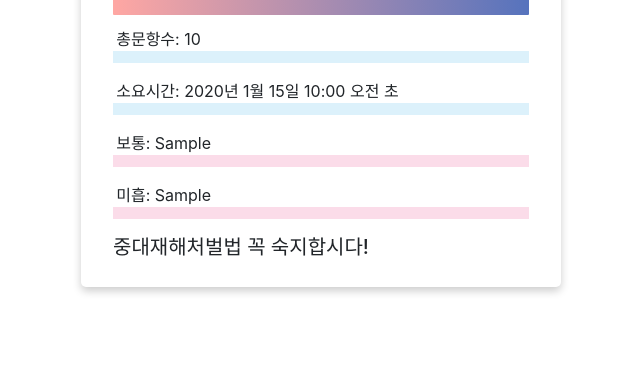
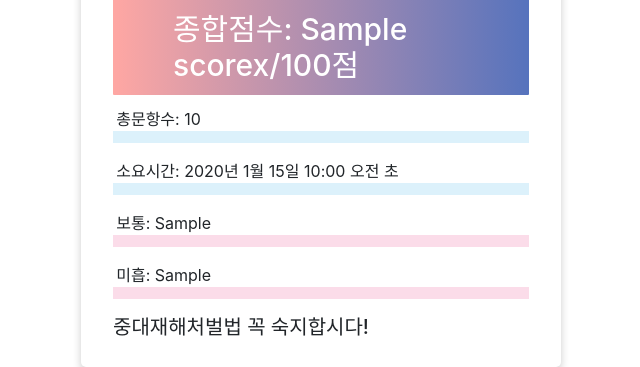
Before and after one commit to directz1/DjangoQuiz, a Django app: template Quiz/templates/Quiz/result.html in a window 1280 px wide. Shown: the part 478-845 px from the top of the page, without its empty margins (319-959 px from the left). Before the commit the page ends 772 px from the top, so only its background shows below. Run offline with Django 4.2, Linux system fonts and the light colour scheme; the template is opened without the code that fills it: most values are stand-ins (such as "Sample title", 1, 10 or a date in 2020); some libraries are stand-ins or nearby versions.

Commit message:
아래로

```diff
--- a/Quiz/templates/Quiz/result.html
+++ b/Quiz/templates/Quiz/result.html
@@ -8,7 +8,7 @@
 <style>
 .card {
   position: absolute;
-  top: 50%;
+  top: 60%;
   left: 50%;
   transform: translate(-50%, -50%);
   z-index: 1;
```
